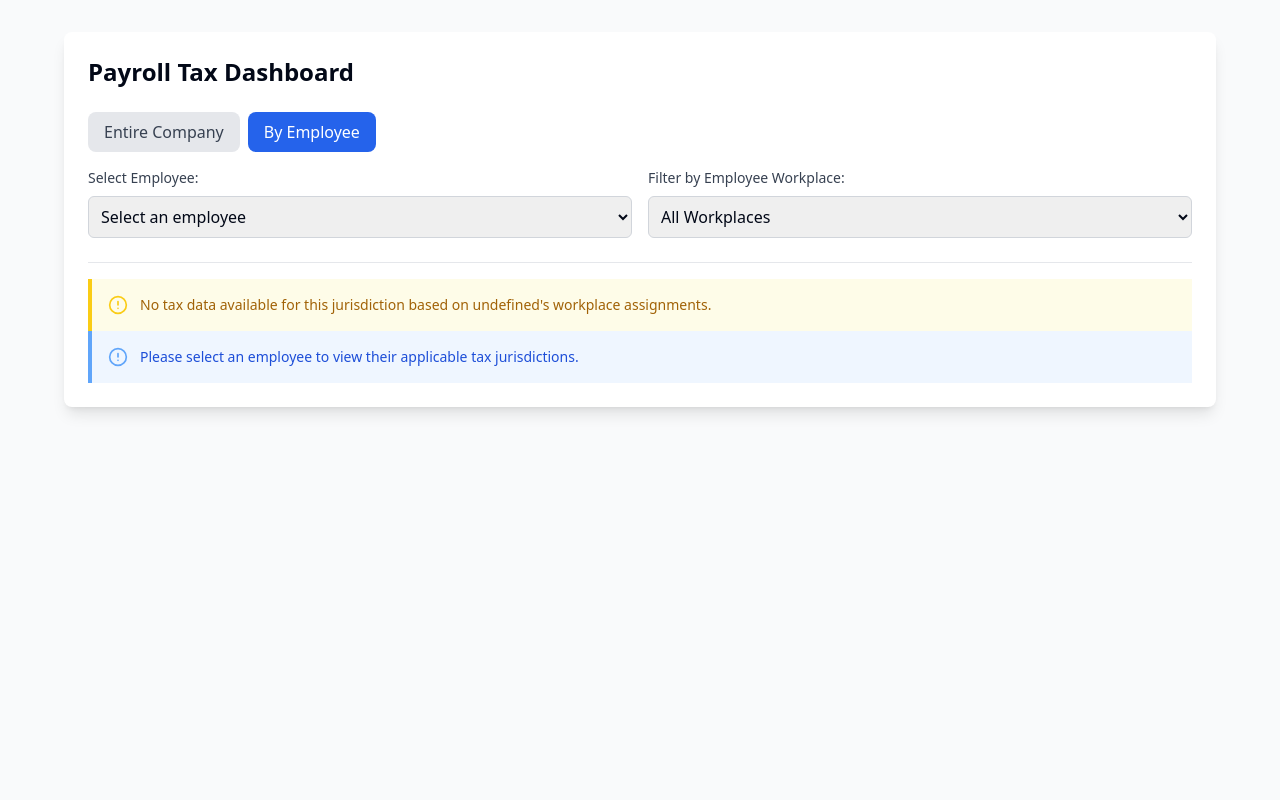
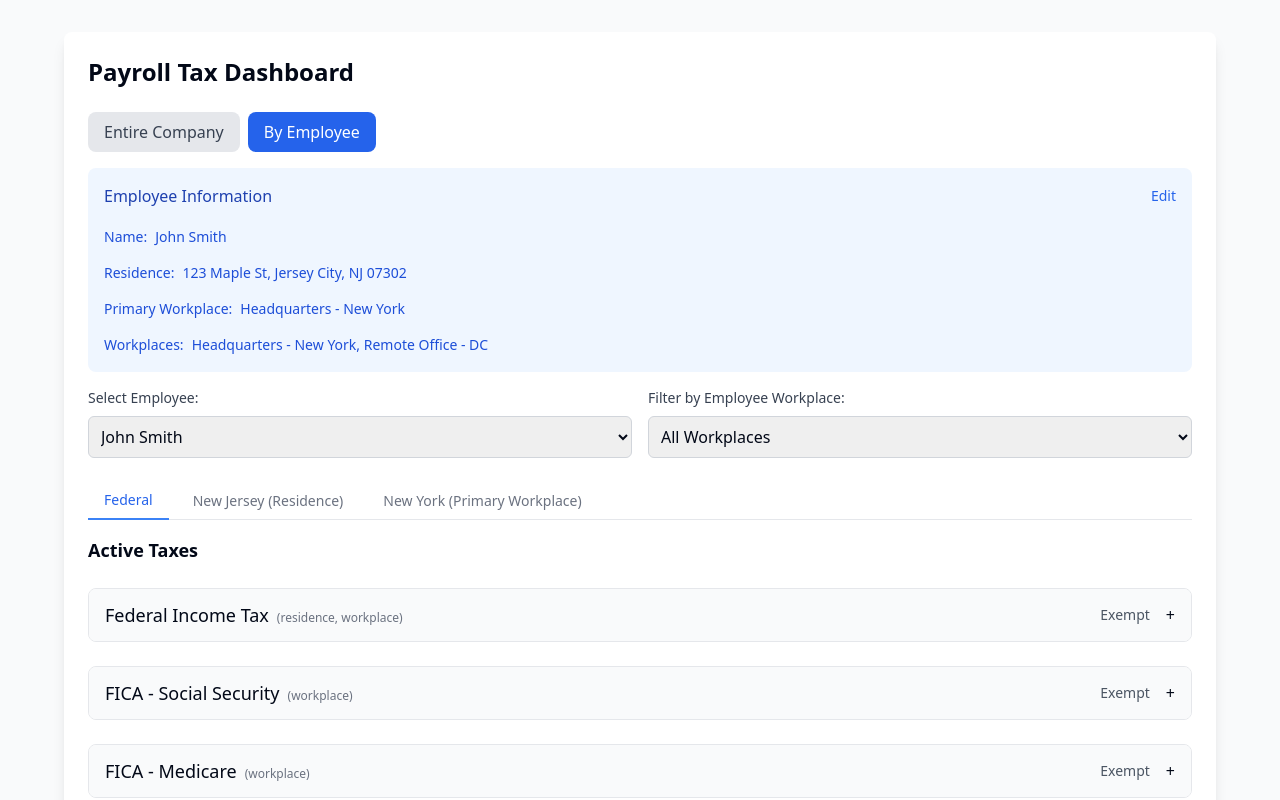
Before and after one commit to alexyang528/tax-flow-visualizer, a React (Vite) app: page / in a window 1280 px wide. Both pictures are taken after a click on the button "By Employee". Shown: the top 800 px of the page. Built offline with nearby package versions, Linux system fonts and the light colour scheme.

Commit message:
feat: enhance New York taxes and improve employee view UX

```diff
--- a/src/components/PayrollTaxDashboard.tsx
+++ b/src/components/PayrollTaxDashboard.tsx
@@ -1,9 +1,8 @@
-
-import React, { useState } from 'react';
-import { employees, workplaces } from '@/data/employee-data';
+import React, { useState, useMemo } from 'react';
+import { employees as initialEmployees, workplaces } from '@/data/employee-data';
 import { taxData } from '@/data/tax-data';
 import { getFilteredJurisdictions } from '@/utils/tax-utils';
-import { ExemptedTaxes, ExpandedState, ViewType } from '@/types/payroll-tax-types';
+import { ExemptedTaxes, ExpandedState, ViewType, Employee } from '@/types/payroll-tax-types';
 
 import ViewTypeToggle from './payroll/ViewTypeToggle';
 import EmployeeInfo from './payroll/EmployeeInfo';
@@ -14,6 +13,7 @@ import NoJurisdictionAlert from './payroll/NoJurisdictionAlert';
 import NoEmployeeAlert from './payroll/NoEmployeeAlert';
 
 const PayrollTaxDashboard = () => {
+  const [employees, setEmployees] = useState(initialEmployees);
   const [activeJurisdiction, setActiveJurisdiction] = useState<string>('Federal');
   const [selectedWorkplace, setSelectedWorkplace] = useState<string>('all');
   const [selectedEmployee, setSelectedEmployee] = useState<string>('');
@@ -36,6 +36,9 @@ const PayrollTaxDashboard = () => {
 
     if (type === 'company') {
       setSelectedEmployee('');
+    } else {
+      // Auto-select the first employee when switching to employee view
+      setSelectedEmployee(employees[0].id);
     }
   };
 
@@ -65,17 +68,46 @@ const PayrollTaxDashboard = () => {
     }));
   };
 
-  const filteredJurisdictions = getFilteredJurisdictions(
-    viewType,
-    selectedWorkplace,
-    selectedEmployee
+  const handleEmployeeUpdate = (updatedEmployee: Employee) => {
+    setEmployees(prev => {
+      const newEmployees = prev.map(emp =>
+        emp.id === updatedEmployee.id ? updatedEmployee : emp
+      );
+
+      // Update the selected employee if it's the one being edited
+      if (selectedEmployee === updatedEmployee.id) {
+        setSelectedEmployee(updatedEmployee.id);
+
+        // If residence changed, update the active jurisdiction
+        const oldEmployee = prev.find(emp => emp.id === updatedEmployee.id);
+        if (oldEmployee && oldEmployee.residence.state !== updatedEmployee.residence.state) {
+          // Set active jurisdiction to the new residence state
+          setActiveJurisdiction(`${updatedEmployee.residence.state} (Residence)`);
+        }
+      }
+
+      return newEmployees;
+    });
+  };
+
+  const selectedEmployeeData = useMemo(() =>
+    employees.find(emp => emp.id === selectedEmployee),
+    [employees, selectedEmployee]
+  );
+
+  const filteredJurisdictions = useMemo(() =>
+    getFilteredJurisdictions(
+      viewType,
+      selectedWorkplace,
+      selectedEmployee,
+      selectedEmployeeData
+    ),
+    [viewType, selectedWorkplace, selectedEmployee, selectedEmployeeData]
   );
 
   const handleWorkplaceChange = (workplaceId: string) => {
     setSelectedWorkplace(workplaceId);
   };
-
-  const selectedEmployeeData = employees.find(emp => emp.id === selectedEmployee);
 
   const isValidJurisdiction = filteredJurisdictions.includes(activeJurisdiction) ||
                               activeJurisdiction.includes(" (Residence)") ||
@@ -90,7 +122,11 @@ const PayrollTaxDashboard = () => {
         <ViewTypeToggle viewType={viewType} onToggle={handleViewTypeToggle} />
 
         {viewType === 'employee' && selectedEmployee && (
-          <EmployeeInfo employee={selectedEmployeeData} workplaces={workplaces} />
+          <EmployeeInfo
+            employee={employees.find(emp => emp.id === selectedEmployee)}
+            workplaces={workplaces}
+            onSave={handleEmployeeUpdate}
+          />
         )}
 
         <FilterControls
@@ -118,6 +154,8 @@ const PayrollTaxDashboard = () => {
           expanded={expanded}
           onToggleTaxExpansion={toggleTaxExpansion}
           onToggleTaxExemption={toggleTaxExemption}
+          selectedEmployee={selectedEmployee}
+          selectedWorkplace={selectedWorkplace}
         />
       )}
 
--- a/src/components/payroll/EmployeeInfo.tsx
+++ b/src/components/payroll/EmployeeInfo.tsx
@@ -1,44 +1,181 @@
-
-import React from 'react';
+import React, { useState, useEffect } from 'react';
 import { Employee, Workplace } from '@/types/payroll-tax-types';
 
 interface EmployeeInfoProps {
   employee: Employee | undefined;
   workplaces: Workplace[];
+  onSave: (updatedEmployee: Employee) => void;
 }
 
-const EmployeeInfo = ({ employee, workplaces }: EmployeeInfoProps) => {
-  if (!employee) return null;
+const EmployeeInfo = ({ employee, workplaces, onSave }: EmployeeInfoProps) => {
+  const [editedEmployee, setEditedEmployee] = useState<Employee | undefined>(employee);
+  const [isEditing, setIsEditing] = useState(false);
+
+  // Update local state when employee prop changes
+  useEffect(() => {
+    setEditedEmployee(employee);
+  }, [employee]);
+
+  if (!editedEmployee) return null;
+
+  const handleResidenceChange = (e: React.ChangeEvent<HTMLSelectElement>) => {
+    setEditedEmployee(prev => {
+      if (!prev) return prev;
+      return {
+        ...prev,
+        residence: {
+          ...prev.residence,
+          state: e.target.value,
+          address: `${prev.residence.address.split(',')[0]}, ${e.target.value}`
+        }
+      };
+    });
+  };
+
+  const handlePrimaryWorkplaceChange = (e: React.ChangeEvent<HTMLSelectElement>) => {
+    const newPrimaryWorkplace = e.target.value;
+    setEditedEmployee(prev => {
+      if (!prev) return prev;
+
+      // Ensure primary workplace is in workplaces list
+      const workplaces = prev.workplaces.includes(newPrimaryWorkplace)
+        ? prev.workplaces
+        : [...prev.workplaces, newPrimaryWorkplace];
+
+      return {
+        ...prev,
+        primaryWorkplace: newPrimaryWorkplace,
+        workplaces
+      };
+    });
+  };
+
+  const handleWorkplaceToggle = (workplaceId: string) => {
+    setEditedEmployee(prev => {
+      if (!prev) return prev;
+
+      // Don't allow removing primary workplace
+      if (workplaceId === prev.primaryWorkplace) return prev;
+
+      const newWorkplaces = prev.workplaces.includes(workplaceId)
+        ? prev.workplaces.filter(id => id !== workplaceId)
+        : [...prev.workplaces, workplaceId];
+
+      return {
+        ...prev,
+        workplaces: newWorkplaces
+      };
+    });
+  };
+
+  const handleSave = () => {
+    if (editedEmployee) {
+      onSave(editedEmployee);
+      setIsEditing(false);
+    }
+  };
+
+  const handleCancel = () => {
+    setEditedEmployee(employee);
+    setIsEditing(false);
+  };
 
   return (
     <div className="bg-blue-50 p-4 rounded-lg mb-4">
-      <h3 className="font-medium text-blue-800">Employee Information</h3>
-      <div className="mt-2">
-        <p className="text-sm text-blue-700">
-          <span className="font-medium">Name:</span> {employee.name}
-        </p>
-        <p className="text-sm text-blue-700">
-          <span className="font-medium">Residence:</span> {employee.residence.address}
-        </p>
-        <p className="text-sm text-blue-700">
-          <span className="font-medium">Primary Workplace:</span> {(() => {
-            const primaryWorkplace = workplaces.find(wp => wp.id === employee.primaryWorkplace);
-            return primaryWorkplace ? primaryWorkplace.name : 'Not assigned';
-          })()}
-        </p>
-        {employee.workplaces.length > 1 && (
-          <p className="text-sm text-blue-700">
-            <span className="font-medium">Additional Workplaces:</span> {
-              employee.workplaces
-                .filter(wp => wp !== employee.primaryWorkplace)
-                .map(wpId => {
-                  const workplace = workplaces.find(wp => wp.id === wpId);
-                  return workplace ? workplace.name : null;
-                })
+      <div className="flex justify-between items-center mb-4">
+        <h3 className="font-medium text-blue-800">Employee Information</h3>
+        <button
+          onClick={() => isEditing ? handleCancel() : setIsEditing(true)}
+          className="text-sm text-blue-600 hover:text-blue-800"
+        >
+          {isEditing ? 'Cancel' : 'Edit'}
+        </button>
+      </div>
+
+      <div className="mt-2 space-y-3">
+        <div>
+          <span className="font-medium text-sm text-blue-700">Name:</span>
+          <span className="ml-2 text-sm text-blue-700">{editedEmployee.name}</span>
+        </div>
+
+        <div>
+          <span className="font-medium text-sm text-blue-700">Residence:</span>
+          {isEditing ? (
+            <select
+              value={editedEmployee.residence.state}
+              onChange={handleResidenceChange}
+              className="ml-2 p-1 border border-gray-300 rounded text-sm"
+            >
+              <option value="New York">New York</option>
+              <option value="California">California</option>
+              <option value="District of Columbia">District of Columbia</option>
+              <option value="New Jersey">New Jersey</option>
+              <option value="Virginia">Virginia</option>
+              <option value="Connecticut">Connecticut</option>
+              <option value="Maryland">Maryland</option>
+            </select>
+          ) : (
+            <span className="ml-2 text-sm text-blue-700">{editedEmployee.residence.address}</span>
+          )}
+        </div>
+
+        <div>
+          <span className="font-medium text-sm text-blue-700">Primary Workplace:</span>
+          {isEditing ? (
+            <select
+              value={editedEmployee.primaryWorkplace}
+              onChange={handlePrimaryWorkplaceChange}
+              className="ml-2 p-1 border border-gray-300 rounded text-sm"
+            >
+              {workplaces.filter(wp => wp.id !== 'all').map(workplace => (
+                <option key={workplace.id} value={workplace.id}>
+                  {workplace.name}
+                </option>
+              ))}
+            </select>
+          ) : (
+            <span className="ml-2 text-sm text-blue-700">
+              {workplaces.find(wp => wp.id === editedEmployee.primaryWorkplace)?.name || 'Not assigned'}
+            </span>
+          )}
+        </div>
+
+        <div>
+          <span className="font-medium text-sm text-blue-700">Workplaces:</span>
+          {isEditing ? (
+            <div className="ml-2 mt-1 space-y-1">
+              {workplaces.filter(wp => wp.id !== 'all').map(workplace => (
+                <label key={workplace.id} className="flex items-center">
+                  <input
+                    type="checkbox"
+                    checked={editedEmployee.workplaces.includes(workplace.id)}
+                    onChange={() => handleWorkplaceToggle(workplace.id)}
+                    disabled={workplace.id === editedEmployee.primaryWorkplace}
+                    className="mr-2"
+                  />
+                  <span className="text-sm text-blue-700">{workplace.name}</span>
+                </label>
+              ))}
+            </div>
+          ) : (
+            <span className="ml-2 text-sm text-blue-700">
+              {editedEmployee.workplaces
+                .map(wpId => workplaces.find(wp => wp.id === wpId)?.name)
                 .filter(Boolean)
-                .join(', ')
-            }
-          </p>
+                .join(', ')}
+            </span>
+          )}
+        </div>
+
+        {isEditing && (
+          <div className="mt-4">
+            <button
+              onClick={handleSave}
+              className="bg-blue-600 text-white px-4 py-2 rounded text-sm hover:bg-blue-700"
+            >
+              Save Changes
+            </button>
+          </div>
         )}
       </div>
     </div>
--- a/src/data/tax-data.ts
+++ b/src/data/tax-data.ts
@@ -1,4 +1,3 @@
-
 import { TaxData } from "@/types/payroll-tax-types";
 
 export const taxData: TaxData = {
@@ -74,10 +73,27 @@ export const taxData: TaxData = {
       ],
       drivenBy: 'residence, workplace'
     },
-    "NY SDI": {
+    "NY City Tax": {
       parameters: [
-        { id: 'nySDIRate', name: 'Weekly Rate', type: 'currency', value: '$0.50', readonly: true },
-        { id: 'nySDICap', name: 'Annual Cap', type: 'currency', value: '$26.00', readonly: true }
+        { id: 'nycFilingStatus', name: 'Filing Status', type: 'select', options: ['Single', 'Married Filing Jointly', 'Head of Household'] },
+        { id: 'nycAllowances', name: 'Allowances', type: 'number' },
+        { id: 'nycAddlWithholding', name: 'Additional Withholding', type: 'currency' }
+      ],
+      drivenBy: 'residence'
+    },
+    "NY State Unemployment Insurance": {
+      parameters: [
+        { id: 'nySUIWage', name: 'YTD SUI Wages', type: 'currency', readonly: true },
+        { id: 'nySUIRate', name: 'Rate', type: 'percentage', value: '2.1%', readonly: true },
+        { id: 'nySUICap', name: 'Annual Cap', type: 'currency', value: '$12,000', readonly: true }
+      ],
+      drivenBy: 'primary workplace'
+    },
+    "NY Reemployment Fund": {
+      parameters: [
+        { id: 'nyREFWage', name: 'YTD REF Wages', type: 'currency', readonly: true },
+        { id: 'nyREFRate', name: 'Rate', type: 'percentage', value: '0.075%', readonly: true },
+        { id: 'nyREFCap', name: 'Annual Cap', type: 'currency', value: '$12,000', readonly: true }
       ],
       drivenBy: 'primary workplace'
     },
@@ -86,6 +102,13 @@ export const taxData: TaxData = {
         { id: 'nyPFLWage', name: 'YTD PFL Wages', type: 'currency', readonly: true },
         { id: 'nyPFLRate', name: 'Rate', type: 'percentage', value: '0.455%', readonly: true },
         { id: 'nyPFLCap', name: 'Annual Cap', type: 'currency', value: '$82,654', readonly: true }
+      ],
+      drivenBy: 'primary workplace'
+    },
+    "NY SDI": {
+      parameters: [
+        { id: 'nySDIRate', name: 'Weekly Rate', type: 'currency', value: '$0.50', readonly: true },
+        { id: 'nySDICap', name: 'Annual Cap', type: 'currency', value: '$26.00', readonly: true }
       ],
       drivenBy: 'primary workplace'
     }
```
